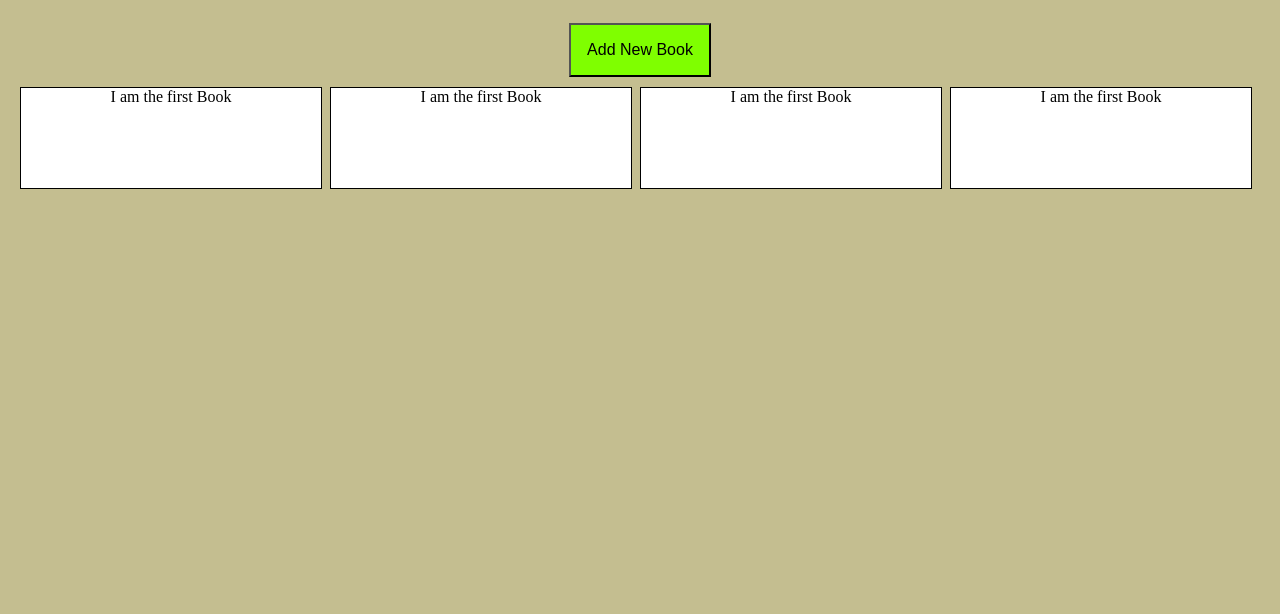
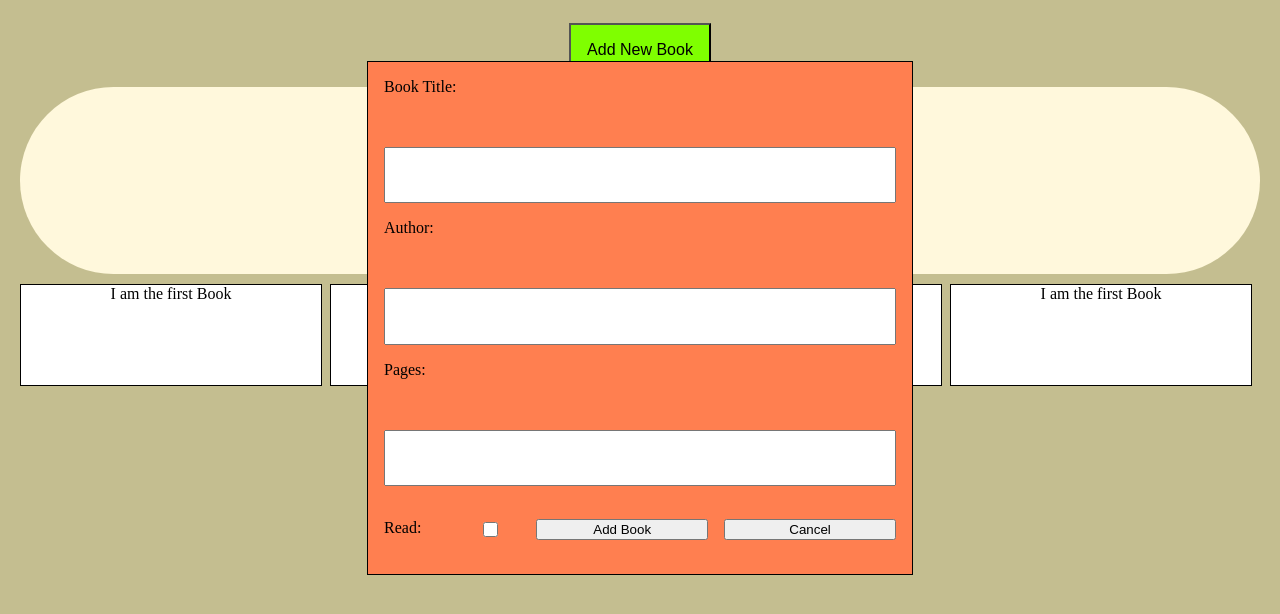
Before and after one commit to vbit27/library, a plain HTML site: page index.html in a window 1280 px wide. Shown: the part 82-696 px from the top of the page. Drawn offline with Linux system fonts and the light colour scheme.

Commit message:
Add pop-up window

```diff
--- a/app.js
+++ b/app.js
@@ -0,0 +1,12 @@
+let myLibrary = [];
+
+function Book(title, author, pages, status) {
+    this.title = title;
+    this.author = author;
+    this.pages = pages;
+    this.status = status;
+}
+
+function addBookToLibrary() {
+
+}
--- a/index.html
+++ b/index.html
@@ -10,13 +10,27 @@
     <div class="grid-container">
         <div class="title">Library</div>
         <button class="add-book-btn">Add New Book</button>
+        <div class="empty-directory ">You added no books yet</div>
         <div class="book-container">I am the first Book</div>
         <div class="book-container">I am the first Book</div>
         <div class="book-container">I am the first Book</div>
         <div class="book-container">I am the first Book</div>
-
+    </div>
+    <div class="add-input-container">
+        <label for="book-title">Book Title:</label>
+        <input type="text" id="book-title" name="title">
+        <label for="book-author">Author:</label>
+        <input type="text" id="book-author" name="author">
+        <label for="book-pages">Pages:</label>
+        <input type="text" id="book-pages" name="pages">
+        <div class="input-button-container">
+            <label for="book-read">Read:</label>
+            <input type="checkbox" id="book-read" name="read">
+            <button id="submit">Add Book</button>
+            <button id="cancel-submit">Cancel</button>
+        </div>
     </div>
 
-<script href="app.js"></script>
+<script src="app.js"></script>
 </body>
 </html>
--- a/style.css
+++ b/style.css
@@ -2,6 +2,30 @@ body {
     background-color: rgb(196, 190, 144);
 }
 
+.add-input-container {
+    position: absolute;
+    margin: auto;
+    top: 0; left: 0; bottom: 0; right: 0;
+    display: grid;
+    background-color: rgb(255, 127, 80);
+    max-width: 40%;
+    min-width: 400px;
+    height: 60vh;
+    border: 1px solid #000;
+    justify-content: stretch;
+    row-gap: 1rem;
+    padding: 1rem;
+    /*display: none;*/
+}
+
+.input-button-container {
+    display: grid;
+    justify-content: center;
+    align-content: center;
+    grid-template-columns: 0.7fr 0.7fr 2fr 2fr;
+    column-gap: 1rem;
+
+}
 .grid-container {
     display: grid;
     grid-template-columns: repeat(auto-fit, 300px);
@@ -28,6 +52,19 @@ body {
     justify-self: center;
 }
 
+.empty-directory {
+    grid-column: 1 / end;
+    font-size: 1.5rem;
+    padding: 5rem;
+    border-radius: 100px;
+    background-color: cornsilk;
+
+}
+
+.empty-directory.hidden {
+    display: none;
+}
+
 
 .book-container {
     width: 300px;
```
